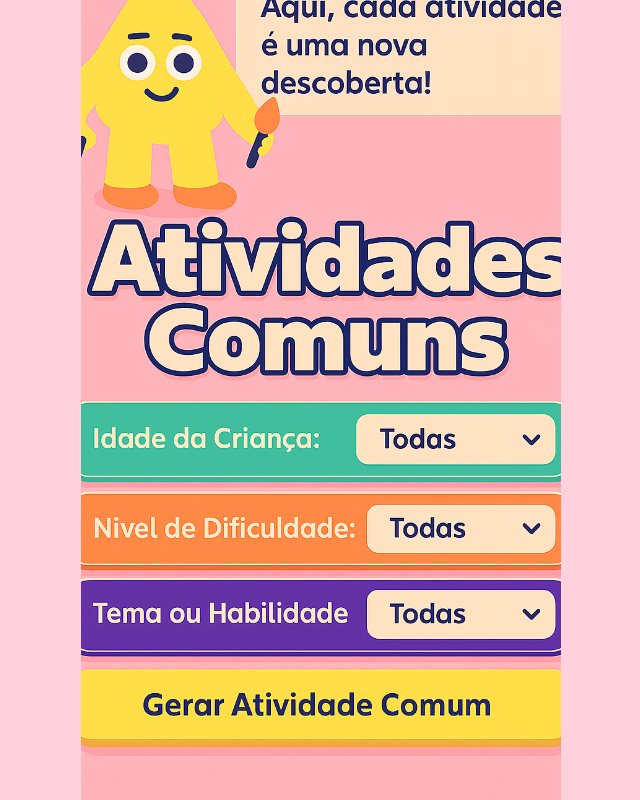
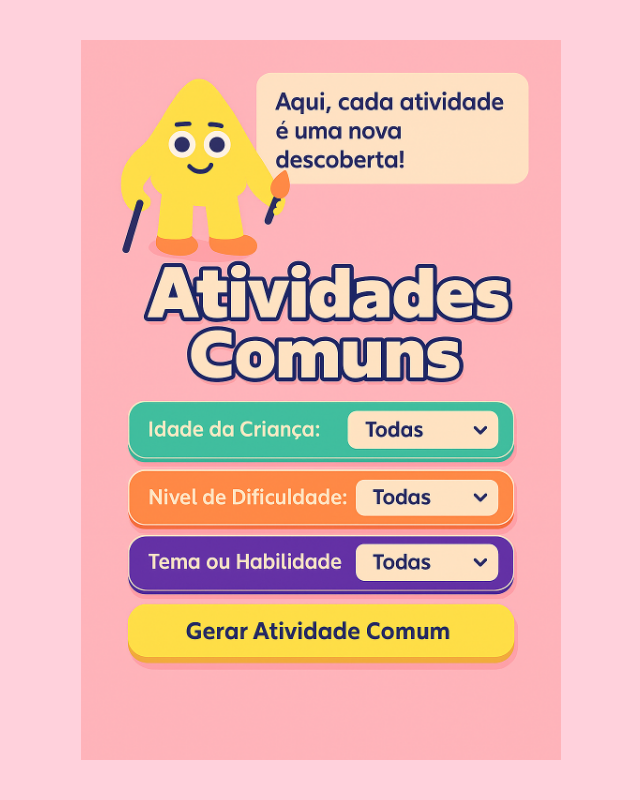
Before and after one commit to letiricetti2-alt/gerador-de-atividades-infantis, a Next.js app: page /atividades-comuns in a window 1280 px wide. Shown: the whole page, without its empty margins (319-959 px from the left). Built offline with nearby package versions, Linux system fonts and the light colour scheme.

Commit message:
Update page.jsx

```diff
--- a/app/atividades-comuns/page.jsx
+++ b/app/atividades-comuns/page.jsx
@@ -6,7 +6,7 @@ export default function AtividadesComuns() {
   return (
     <main
       style={{
-        backgroundColor: "#FFD1DC", // rosa
+        backgroundColor: "#FFD1DC", // rosa igual à imagem
         display: "flex",
         justifyContent: "center",
         alignItems: "center",
@@ -22,7 +22,9 @@ export default function AtividadesComuns() {
           position: "relative",
           width: "480px",
           height: "950px",
-          overflow: "hidden", // 👈 corta qualquer sobra
+          display: "flex",
+          justifyContent: "center",
+          alignItems: "center",
         }}
       >
         <Image
@@ -31,7 +33,7 @@ export default function AtividadesComuns() {
           fill
           priority
           style={{
-            objectFit: "cover", // 👈 cobre tudo, sem sobrar
+            objectFit: "contain", // mantém proporção original
           }}
         />
       </div>
```
